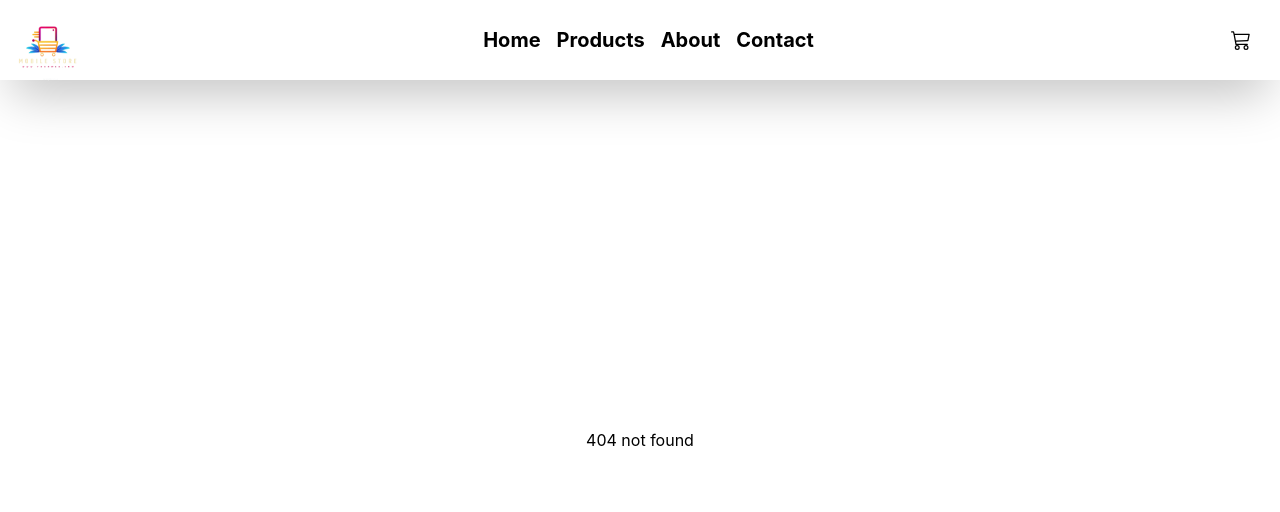
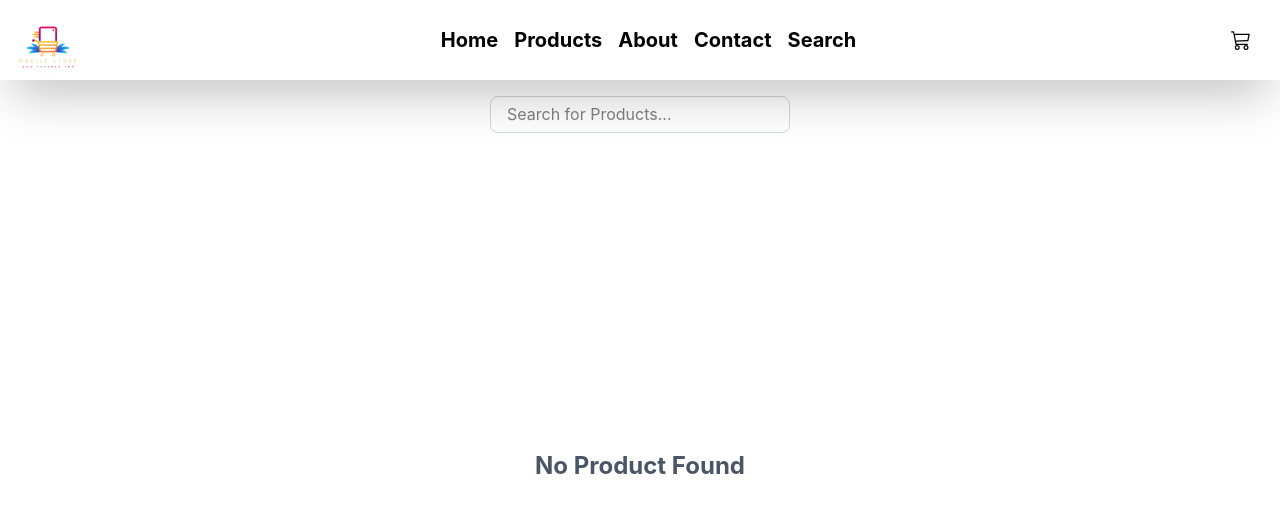
Before and after one commit to neuralstackdev0216/cbc-frontend, a React (Vite) app: page /search in a window 1280 px wide. Before the commit this address had no page. Shown: the top 512 px of the page. Built offline with nearby package versions, Linux system fonts and the light colour scheme.

Commit message:
Search,restrict to admin page

```diff
--- a/src/components/header.jsx
+++ b/src/components/header.jsx
@@ -20,6 +20,7 @@ export default function Header(){
                 <Link to="/products" className="text-[20px] font-bold mx-2">Products</Link>
                 <Link to="/about" className="text-[20px] font-bold mx-2">About</Link>
                 <Link to="/contact" className="text-[20px] font-bold mx-2">Contact</Link>
+                <Link to="/search" className="text-[20px] font-bold mx-2">Search</Link>
             </div>
             <div className="w-[80px] hidden md:flex justify-center items-center">
                 <Link to="/cart" className="text-[20px] font-bold mx-2">
--- a/src/pages/adminPage.jsx
+++ b/src/pages/adminPage.jsx
@@ -5,10 +5,40 @@ import AdminProductsPage from "./admin/productsPage";
 import EditProductPage from "./admin/editProductPage";
 import { useLocation } from "react-router-dom";
 import AdminOrdersPage from "./admin/adminOrdersPage";
+import { useEffect, useState } from "react";
+import axios from "axios";
+import toast from "react-hot-toast";
+import Loading from "../components/loading";
 
 export default function AdminPage(){
     const location = useLocation()
     const path=location.pathname
+    const[status,setStatus]=useState("loading")
+    useEffect(()=>{
+        const token=localStorage.getItem("token")
+        if(!token){
+            setStatus("unauthorized")
+            window.location.href="/login"
+        }else{
+            axios.get(import.meta.env.VITE_BACKEND_URL+"/api/users/",{
+               headers: {
+                   Authorization: "Bearer " + token
+               }
+            }).then((response)=>{
+                if(response.data.role !== "admin"){
+                    setStatus("unauthorized")
+                    toast.error("You are not authorized to access this page")
+                    window.location.href="/login"
+                }else{
+                    setStatus("authorized")
+                }
+            }).catch((e)=>{
+                setStatus("unauthorized")
+                toast.error("You are not authorized to access this page")
+                window.location.href="/login"
+            })
+        }
+    })
 
     function getClass(name){
         if(path.includes(name)){
@@ -19,6 +49,9 @@ export default function AdminPage(){
     }
     return(
         <div className='w-full h-screen flex bg-accent'>
+            {status=="loading"|| status=="unauthorized"?
+            <Loading />:
+            <>
                 <div className="h-full w-[300px] text-accent font-bold text-xl flex flex-col bg-white">
                     <Link className={getClass("products")} to="/admin/products">Products</Link>
                     <Link className={getClass("orders")} to="/admin/orders">Orders</Link>
@@ -35,6 +68,9 @@ export default function AdminPage(){
                         <Route  path="edit-product" element={<EditProductPage/>} />
                     </Routes>
                 </div>
+            </>
+}
+
         </div>
       )
 }
--- /dev/null
+++ b/src/pages/client/searchProducts.jsx
@@ -0,0 +1,67 @@
+import {  useState } from "react"
+import axios from "axios"
+import ProductCard from "../../components/productCard";
+import Loading from "../../components/loading";
+import { toast } from "react-hot-toast";
+
+export default function SearchProductPage(){
+    const [product,setProduct]=useState([])
+    const [isLoading,setIsLoading]=useState(true)
+    const[query,setQuery]=useState('')
+
+
+    return(
+        <div className="w-full h-full flex flex-col items-center p-4">
+            <input
+                type="text"
+                placeholder="Search for Products..."
+                className="w-[300px] h-[40px] px-4 mb-4 rounded-lg border border-gray-300 focus:outline-none focus:ring-2 focus:ring-accent"
+                value={query}
+                onChange={async(e)=>{
+                    setQuery(e.target.value)
+                    setIsLoading(true)
+                    if(e.target.value.length==0){
+                        setProduct([])
+                        setIsLoading(false)
+                        return
+                    }
+                    try{
+                        const response=await axios.get(import.meta.env.VITE_BACKEND_URL + "/api/products/search/"+e.target.value)
+                        setProduct(response.data)
+                    }catch(err){
+                        toast.error(err.response.data.message)
+                        console.log(err)
+                    }finally{
+                        setIsLoading(false)
+                    }
+                }}
+
+            />
+
+            <div className="w-full h-full flex flex-wrap justify-center items-center p-5 gap-5">
+                {
+                    query.length == 0?
+                    (
+                        <h1 className="text-2xl font-bold text-gray-600">No Product Found</h1>
+                    ):<>
+                        {isLoading
+                ?(
+                    <Loading />
+                ):(
+                    <>
+                        {product.map((product)=>{
+                        return(
+                        <ProductCard key={product.productId} product={product} />
+                        )
+                    })}
+                    </>
+                )
+                }
+                    </>
+                }
+
+
+            </div>
+        </div>
+    )
+}
--- a/src/pages/home.jsx
+++ b/src/pages/home.jsx
@@ -4,6 +4,7 @@ import ProductOverview from "./client/productOverview";
 import { Route, Routes } from "react-router-dom";
 import CartPage from "./client/cart";
 import CheckoutPage from "./client/checkout";
+import SearchProductPage from "./client/searchProducts.jsx";
 
 export default function HomePage() {
 
@@ -14,6 +15,7 @@ export default function HomePage() {
         <Routes>
           <Route path="/" element={<h1>Home Page</h1>} />
           <Route path="/products" element={<ProductPage />} />
+          <Route path="/search" element={<SearchProductPage />} />
           <Route path="/about" element={<h1>About Page</h1>} />
           <Route path="/contact" element={<h1>Contact Page</h1>} />
           <Route path="/cart" element={<CartPage />} />
```
Lines whose indentation alone changed are shown as unchanged.
